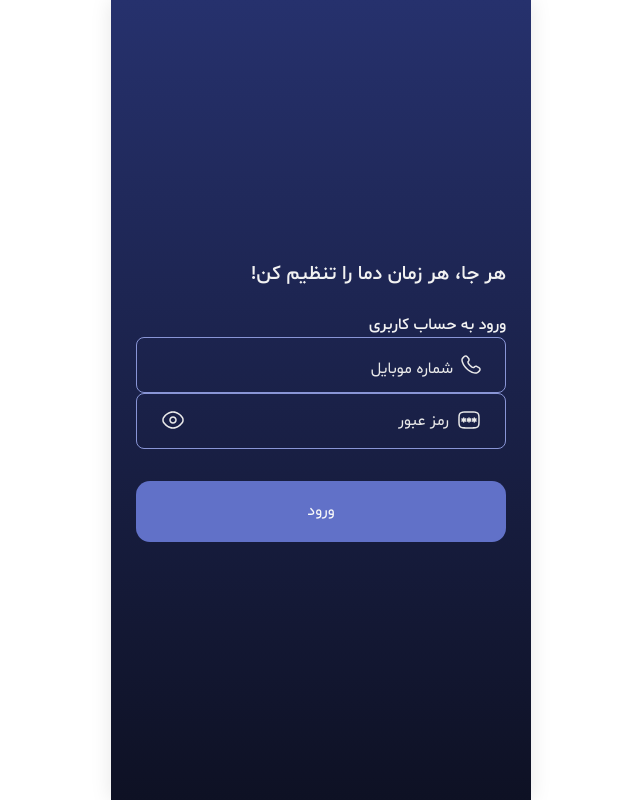
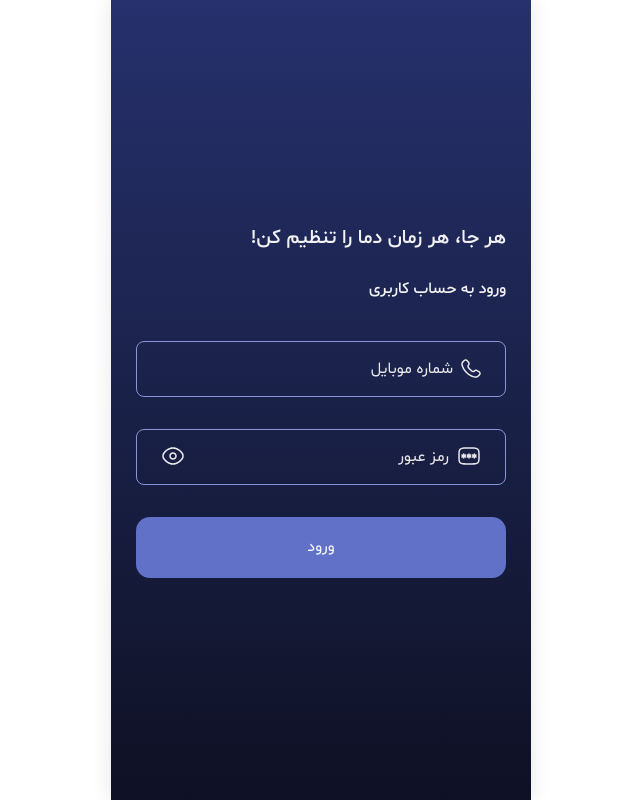
Before and after one commit to nimash79/Macol, a React (Vite) app: page /login in a window 1280 px wide. Shown: the whole page, without its empty margins (399-1039 px from the left). Built offline with nearby package versions, Linux system fonts and the light colour scheme.

Commit message:
fix: 🐛 login inputs margin

```diff
--- a/src/components/svgs/TemperatureProgress.jsx
+++ b/src/components/svgs/TemperatureProgress.jsx
@@ -1,7 +1,7 @@
 import * as React from "react";
 import CircularProgress from "./CircularProgress";
 
-const TemperatureProgress = ({ value, min, max, onChange, ...props }) => (
+const TemperatureProgress = ({ value, currentValue, min, max, onChange, ...props }) => (
   <svg
     viewBox="0 0 335 335"
     fill="none"
@@ -258,7 +258,7 @@ const TemperatureProgress = ({ value, min, max, onChange, ...props }) => (
       fontWeight={700}
       fill="white"
     >
-      {value}°C
+      {currentValue}°C
     </text>
     {/* Color filter at the top left */}
     <g filter="url(#filter1_f_21_598)">
--- a/src/pages/DevicePage.jsx
+++ b/src/pages/DevicePage.jsx
@@ -47,7 +47,7 @@ const DevicePage = () => {
         </Link>
       </div>
       <div className="temperature-progress">
-        <TemperatureProgress value={temperature} min={minTemperature} max={maxTemperature} onChange={setTemperature} />
+        <TemperatureProgress value={temperature} currentValue={currentTemperature} min={minTemperature} max={maxTemperature} onChange={setTemperature} />
       </div>
       <div className="controller-container">
         <div className="increase-button" data-sound-click onClick={() => setTemperature(t => Math.min(maxTemperature, t + 1))}>
--- a/src/pages/authentication/Login.jsx
+++ b/src/pages/authentication/Login.jsx
@@ -15,7 +15,7 @@ const Login = () => {
         <CustomInput
           icon={<PhoneIcon />}
           placeholder="شماره موبایل"
-          style={{ marginTop: 40, marginBottom: 32 }}
+          containerStyle={{ marginTop: 40, marginBottom: 32 }}
         />
         <CustomPasswordInput placeholder="رمز عبور" />
         <CustomButton text={"ورود"} style={{ marginTop: 32 }} />
```
